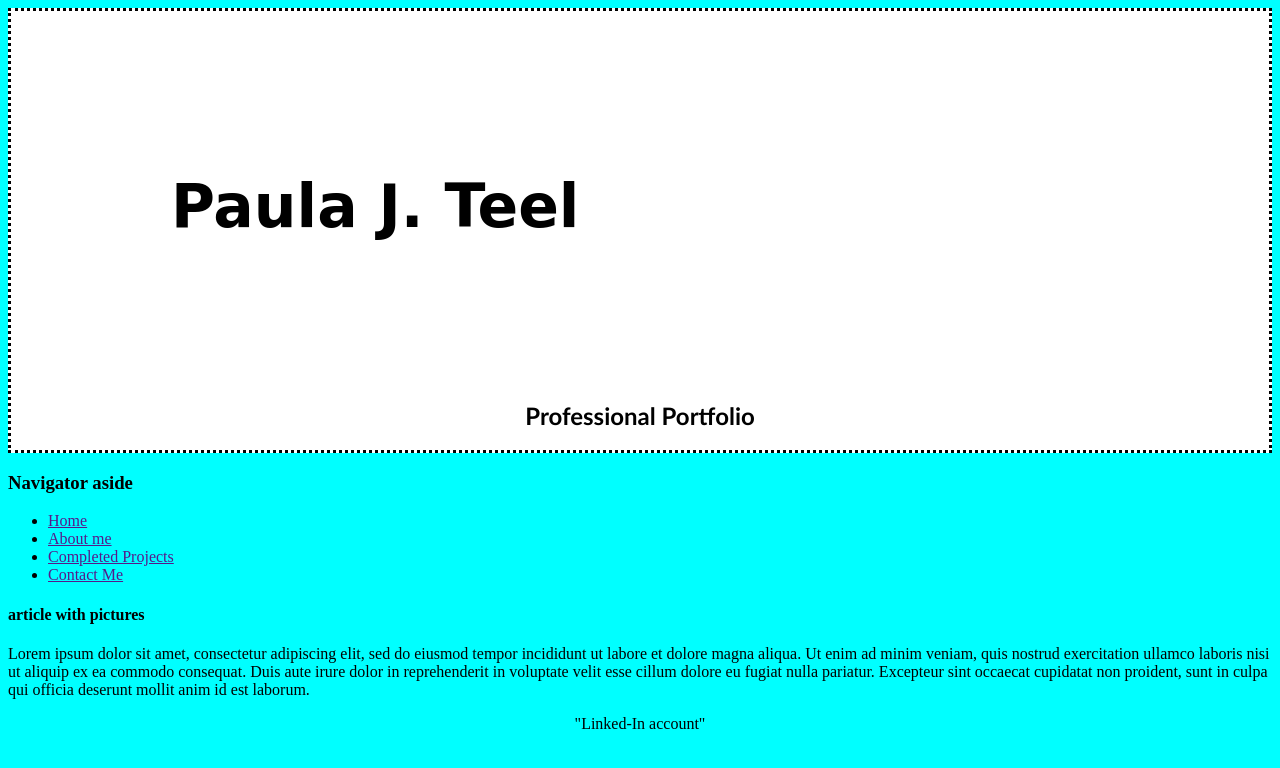
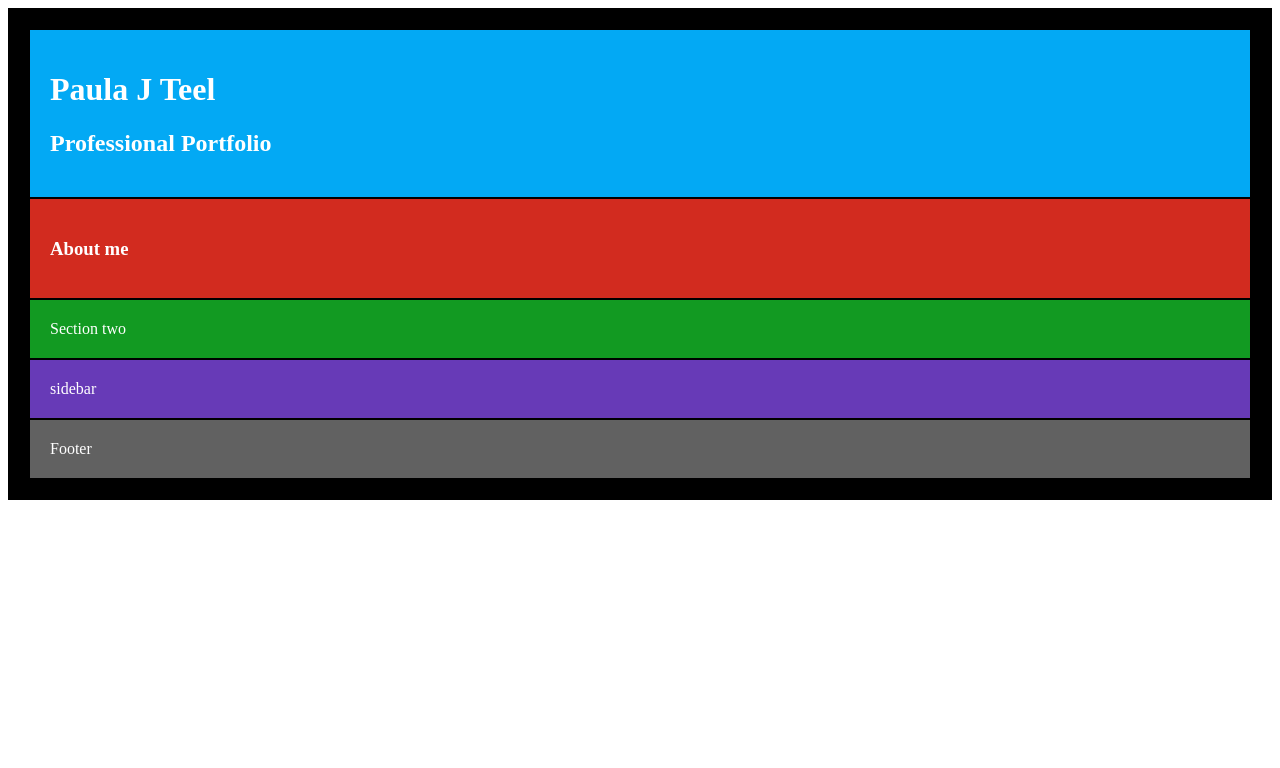
Before and after one commit to PJTeel/pjteel.github.io, a plain HTML site: page index.html in a window 1280 px wide. Drawn offline with Linux system fonts and the light colour scheme; a web font is replaced by a local one.

Commit message:
New design

```diff
--- a/css/style.css
+++ b/css/style.css
@@ -1,72 +1,32 @@
-header { grid-area: title; }
-nav { grid-area: navigation; }
-body {grid-area: body; }
-main { grid-area: main; }
-footer { grid-area: footer; }
-
-/*@media (max-width: 576px)
-*/
-.container {
-    display: flex;
-    justify-content: space-around;
-    padding: 1rem;
-    align-items: center;
-    flex-direction: row-reverse;
-    grid-template-areas:
-    "title title title"
-    "navigation navigation navigation"
-    "body body body"
-    "main main main"
-    "footer footer footer"
+main, header, section, aside, footer {
+    margin: 0;
+    padding: 20px;
+    border: 1px solid #000000;
+    color: #ffffff;
 }
 
-header {
-    background-color: white;
-    border: black;
-    border-style: dotted;
-  }
-
-h1 {
-    font-family: 'Redressed', cursive;
-    font-size: 60px;
-    margin:5rem;
-    border: black;
-    padding: 5rem;
+main {
+    background: #000000;
 }
 
-h2 {
-    font-family:'Trebuchet MS', 'Lucida Sans Unicode', 'Lucida Grande', 'Lucida Sans', Arial, sans-serif;
-    text-align: center;
+.header {
+    background: #03a9f4;
 }
 
-nav ul{
-    background-color: rgb(30, 255, 0);
-    list-style-type:none;
-    display: flex;
-    justify-content: space-evenly;
-    font-family:'Trebuchet MS', 'Lucida Sans Unicode', 'Lucida Grande', 'Lucida Sans', Arial, sans-serif;
-    font-size:x-large
-
+.section1 {
+    background: #d22b1f;
 }
 
-body {
-    background-color: aqua;
-}
-main {
-    background-color: burlywood;
+.section2 {
+    background: #129a22;
 }
 
-footer {
-    text-align: center;
+.sidebar {
+    border: 1px solid #000000;
+    background: #673ab7;
 }
 
-@media (max-width: 576px){
-    .container {
-        grid-template-areas:
-        "title"
-        "navigation"
-        "body"
-        "main"
-        "footer";
-    }
+.footer {
+    border: 1px solid #000000;
+    background: #616161;
 }
--- a/index.html
+++ b/index.html
@@ -1,46 +1,30 @@
 <!DOCTYPE html>
 <html lang="en">
-<div class="div-wrapper"></div>
-<header>
+
     <meta charset="UTF-8">
     <meta name="viewport" content="width=device-width, initial-scale=1.0">
     <title>Paula Teel</title>
     <link href="css/style.css" rel="stylesheet">
-    <h1>Paula J. Teel</h1>
-    <h2>Professional Portfolio</h2>
-    <style>
-        @import url('https://fonts.googleapis.com/css2?family=Redressed&display=swap');
-    </style>
-</header>
-<aside>
-    <h3>Navigator aside</h3>
-    <ul>
-        <li><a href=>Home</a></li>
-        <li><a href=>About me</a></li>
-        <li><a href=>Completed Projects</a></li>
-        <li><a href=>Contact Me</a></li>
-    </ul>
-</aside>
- <article>
-     <h4>article with pictures</h4>
-     <p>
-        Lorem ipsum dolor sit amet, consectetur adipiscing elit, sed do eiusmod tempor incididunt ut labore et dolore magna aliqua. Ut enim ad minim veniam, quis nostrud exercitation ullamco laboris nisi ut aliquip ex ea commodo consequat. Duis aute irure dolor in reprehenderit in voluptate velit esse cillum dolore eu fugiat nulla pariatur. Excepteur sint occaecat cupidatat non proident, sunt in culpa qui officia deserunt mollit anim id est laborum.
-     </p>
-    <div class="flex-wrapper">
-        <span class="image"></span>
-        <span class="image"></span>
-        <span class="image"></span>
 
+<body>
+    <main>
 
-    </div>
+        <header class="header">
+            <h1>Paula J Teel</h1>
+            <h2>Professional Portfolio</h2>
+        </header>
 
+        <section class="section1">
+            <h3>About me</h3>
+        </section>
+        <section class="section2">Section two</section>
 
+        <aside class="sidebar">sidebar</aside>
 
+        <footer class="footer">Footer</footer>
 
+    </main>
 
-<footer>"Linked-In account"</footer>
-
-
+</body>
 
 </html>
-</div>
```
